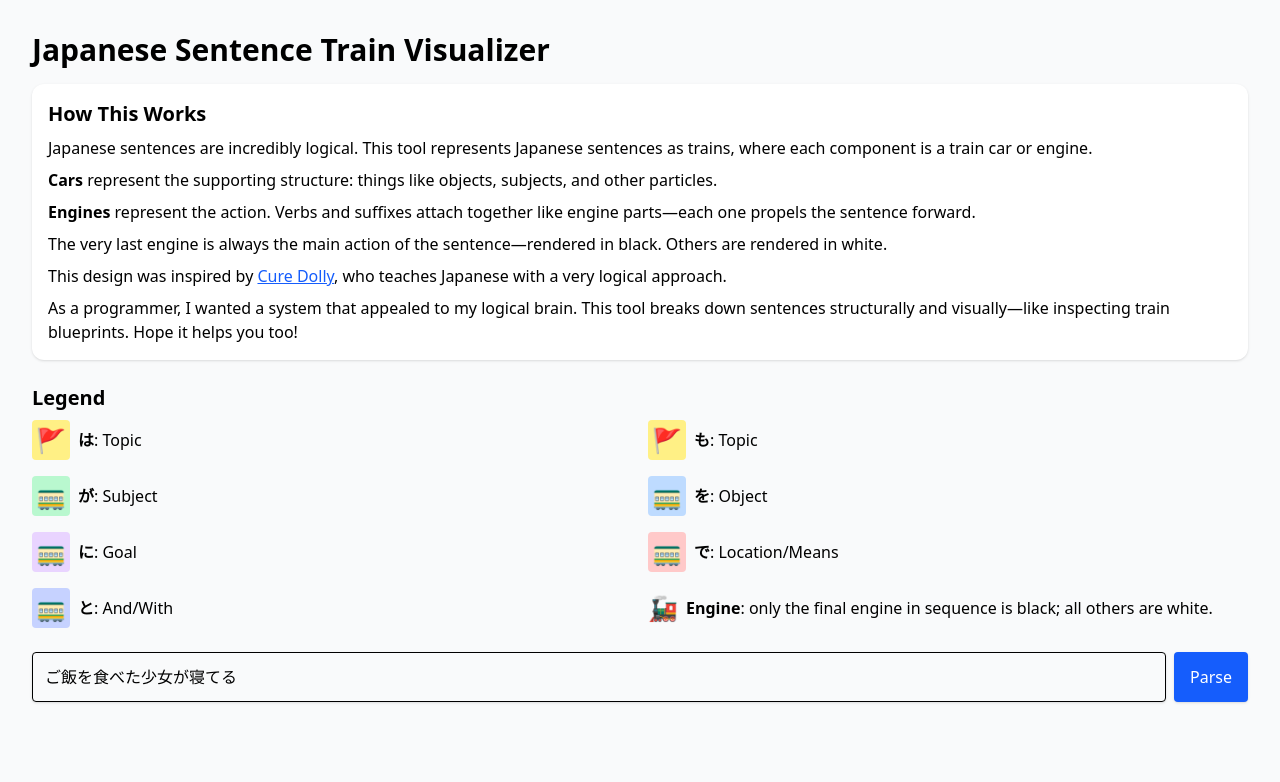
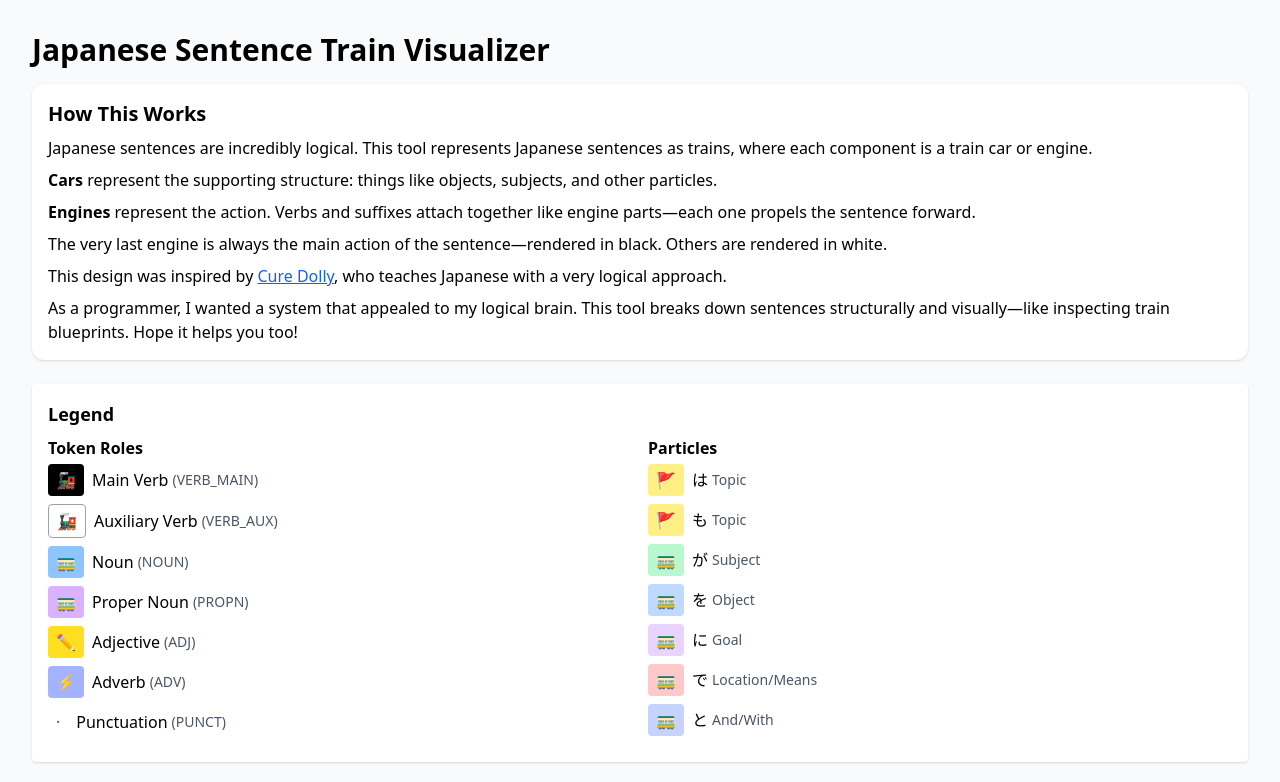
Before and after one commit to KrishivPiduri/clickpocalypse, a React (Vite) app: page /Parse in a window 1280 px wide. Shown: the top 782 px of the page. Built offline with nearby package versions, Linux system fonts and the light colour scheme.

Commit message:
Everything finally works correctly

```diff
--- a/src/ParseSentence.jsx
+++ b/src/ParseSentence.jsx
@@ -1,4 +1,5 @@
 import React, { useState } from 'react';
+import TrainVisualizer from "./TrainVisualizer.jsx";
 
 const particleLegend = {
     'は': { label: 'Topic', color: 'bg-yellow-200', emoji: '🚩', desc: 'Marks the topic.' },
@@ -34,72 +35,70 @@
     </div>
 );
 
-// Engine component: white by default, black if isLast
-const Engine = ({ node, isLast, selectedId, setSelected }) => {
-    const style = isLast ? 'bg-black text-white' : 'bg-white text-black';
-    const handleClick = (e) => {
+export const Engine = ({ engine, isLast, selectedId, setSelected }) => {
+    // black engines will also carry a flag, engine.isBlack
+    const style = engine.isBlack
+        ? 'bg-black text-white'
+        : 'bg-white text-black';
+
+    const handleClick = e => {
         e.stopPropagation();
-        setSelected(selectedId === node.id ? null : node.id);
+        setSelected(selectedId === engine.id ? null : engine.id);
     };
+
     return (
-        <div className={`mx-2 ${selectedId === node.id ? 'border-dashed border-2 rounded-2xl' : ''}`}>
+        <div
+            className={`mx-2 ${selectedId === engine.id ? 'border-dashed border-2 rounded-2xl' : ''}`}
+            onClick={handleClick}
+        >
             <div
                 className={`flex flex-col items-center p-2 rounded-2xl shadow-lg ${style} cursor-pointer`}
-                onClick={handleClick}
             >
                 <span className="text-2xl">🚂</span>
-                <span className="mt-1 font-semibold">{node.text}</span>
-                <span className="text-xs italic">{node.eng}</span>
+                <span className="mt-1 font-semibold">{engine.text}</span>
+                {/* if you have an English gloss you can wire it here */}
+                {engine.eng && <span className="text-xs italic">{engine.eng}</span>}
             </div>
         </div>
     );
 };
 
-// Car component: wraps entire subtree, includes nested cars and engines
-const Car = ({ node, selectedId, setSelected }) => {
-    const legend = particleLegend[node.subtype] || { color: 'bg-gray-200', emoji: '🚃' };
-    const handleClick = (e) => {
+export const Car = ({ car, selectedId, setSelected, particleLegend }) => {
+    const legend = particleLegend[car.type] || { color: 'bg-gray-200', emoji: '🚃' };
+
+    const handleClick = e => {
         e.stopPropagation();
-        setSelected(selectedId === node.id ? null : node.id);
+        setSelected(selectedId === car.id ? null : car.id);
     };
-    // within modifier: separate cars, engines; ensure engines ordered: stems then suffix; suffix last
-    const mod = node.modifier;
-    let modCars = [];
-    let modEngines = [];
-    if (mod) {
-        modCars = mod.cars.filter(c => c.type === 'car');
-        modEngines = mod.cars.filter(c => c.type === 'engine');
-    }
+
+    // if there's a nested_train, split out its engines and cars
+    const nested = car.nested_train;
     return (
         <div className="mx-2 my-1">
-            <div className={`flex flex-row rounded-xl shadow ${legend.color} cursor-pointer`} onClick={handleClick}>
-                {mod && (
+            <div
+                className={`flex flex-row rounded-xl shadow ${legend.color} cursor-pointer`}
+                onClick={handleClick}
+            >
+                {/* render nested train inside this car */}
+                {nested && (
                     <div className="flex items-center px-2 pt-2">
-                        {modCars.map(c => (
-                            <Car key={c.id} node={c} selectedId={selectedId} setSelected={setSelected} />
-                        ))}
-                        <Engine
-                            node={mod}
-                            isLast={modEngines.length === 0}
+                        <SentenceVisualizer
+                            train={nested}
                             selectedId={selectedId}
                             setSelected={setSelected}
+                            particleLegend={particleLegend}
                         />
-                        {modEngines.map((eng, idx) => (
-                            <Engine
-                                key={eng.id}
-                                node={eng}
-                                isLast={idx === modEngines.length - 1}
-                                selectedId={selectedId}
-                                setSelected={setSelected}
-                            />
-                        ))}
                     </div>
                 )}
+
                 <div className="flex items-center p-2" onClick={handleClick}>
                     <span className="text-2xl mr-1">{legend.emoji}</span>
                     <div>
-                        <div className="font-medium">{node.text}</div>
-                        <div className="text-xs italic text-gray-700">{node.eng}</div>
+                        <div className="font-medium">{car.text}</div>
+                        {/* optional gloss */}
+                        {car.eng && (
+                            <div className="text-xs italic text-gray-700">{car.eng}</div>
+                        )}
                     </div>
                 </div>
             </div>
@@ -107,27 +106,64 @@
     );
 };
 
-// SentenceVisualizer: render cars first, then main stem engine, then suffix engines
-const SentenceVisualizer = ({ node, selectedId, setSelected }) => {
-    // separate cars and engines in main clause
-    const clauseCars = node.cars.filter(c => c.type === 'car');
-    const clauseEngines = node.cars.filter(c => c.type === 'engine');
+export const SentenceVisualizer = ({
+                                       train,
+                                       selectedId,
+                                       setSelected,
+                                       particleLegend
+                                   }) => {
+    // main black engine
+    const black = {
+        id: train.black_engine.position,
+        text: train.black_engine.text,
+        eng: train.black_engine.eng,
+        isBlack: true
+    };
+
+    // white engines (auxiliaries)
+    const whites = train.white_engines.map(w => ({
+        id: w.position,
+        text: w.text,
+        eng: w.eng,
+        isBlack: false
+    }));
+
+    // cars
+    const cars = train.cars.map(c => ({
+        id: c.position,
+        text: c.text,
+        eng: c.eng,
+        type: c.type,
+        nested_train: c.nested_train
+    }));
+
     return (
         <div className="flex flex-wrap items-center mt-6">
-            {clauseCars.map(car => (
-                <Car key={car.id} node={car} selectedId={selectedId} setSelected={setSelected} />
+            {/* cars in order */}
+            {cars.map(car => (
+                <Car
+                    key={car.id}
+                    car={car}
+                    selectedId={selectedId}
+                    setSelected={setSelected}
+                    particleLegend={particleLegend}
+                />
             ))}
+
+            {/* black engine */}
             <Engine
-                node={node}
-                isLast={clauseEngines.length === 0}
+                engine={black}
+                isLast={whites.length === 0}
                 selectedId={selectedId}
                 setSelected={setSelected}
             />
-            {clauseEngines.map((eng, idx) => (
+
+            {/* white engines */}
+            {whites.map((eng, idx) => (
                 <Engine
                     key={eng.id}
-                    node={eng}
-                    isLast={idx === clauseEngines.length - 1}
+                    engine={eng}
+                    isLast={idx === whites.length - 1}
                     selectedId={selectedId}
                     setSelected={setSelected}
                 />
@@ -136,25 +172,55 @@
     );
 };
 
-const Legend = () => (
-    <div className="mb-6">
-        <h2 className="text-xl font-semibold mb-2">Legend</h2>
-        <div className="grid grid-cols-2 gap-4">
-            {Object.entries(particleLegend).map(([key, { label, color, emoji }]) => (
-                <div key={key} className="flex items-center">
-                    <span className={`text-2xl mr-2 ${color} p-1 rounded`}>{emoji}</span>
-                    <span><strong>{key}</strong>: {label}</span>
+const Legend = () => {
+    // Role legend definitions matching visualizer
+    const roleLegend = [
+        { role: 'VERB_MAIN', label: 'Main Verb', emoji: '🚂', color: 'bg-black text-white' },
+        { role: 'VERB_AUX', label: 'Auxiliary Verb', emoji: '🚂', color: 'bg-white border border-gray-400 text-black' },
+        { role: 'NOUN', label: 'Noun', emoji: '🚃', color: 'bg-blue-300 text-black' },
+        { role: 'PROPN', label: 'Proper Noun', emoji: '🚃', color: 'bg-purple-300 text-black' },
+        { role: 'ADJ', label: 'Adjective', emoji: '✏️', color: 'bg-yellow-300 text-black' },
+        { role: 'ADV', label: 'Adverb', emoji: '⚡', color: 'bg-indigo-300 text-black' },
+        { role: 'PUNCT', label: 'Punctuation', emoji: '·', color: 'text-gray-600' }
+    ];
+
+    return (
+        <div className="p-4 bg-white shadow rounded mb-4">
+            <h3 className="text-lg font-semibold mb-2">Legend</h3>
+            <div className="grid grid-cols-1 md:grid-cols-2 gap-4">
+                {/* Token Role Legend */}
+                <div>
+                    <h4 className="font-semibold mb-1">Token Roles</h4>
+                    <ul>
+                        {roleLegend.map(({ role, label, emoji, color }) => (
+                            <li key={role} className="flex items-center mb-2">
+                                <span className={`${color} px-2 py-1 rounded mr-2`}>{emoji}</span>
+                                <span className="font-medium mr-1">{label}</span>
+                                <span className="text-sm text-gray-600">({role})</span>
+                            </li>
+                        ))}
+                    </ul>
                 </div>
-            ))}
-            <div className="flex items-center">
-                <span className="text-2xl mr-2">🚂</span>
-                <span><strong>Engine</strong>: only the final engine in sequence is black; all others are white.</span>
+
+                {/* Particle Legend */}
+                <div>
+                    <h4 className="font-semibold mb-1">Particles</h4>
+                    <ul>
+                        {Object.entries(particleLegend).map(([particle, info]) => (
+                            <li key={particle} className="flex items-center mb-2">
+                                <span className={`${info.color} px-2 py-1 rounded mr-2`}>{info.emoji}</span>
+                                <span className="font-medium mr-1">{particle}</span>
+                                <span className="text-sm text-gray-600">{info.label}</span>
+                            </li>
+                        ))}
+                    </ul>
+                </div>
             </div>
         </div>
-    </div>
-);
-
-const Desc = ({ selectedId, descs }) => {
+    );
+};
+const Desc = ({ selectedId, descs, dict }) => {
+    console.log(dict)
     if (!selectedId) return (
         <div className="bg-gray-200 p-4 rounded-2xl my-4">
             <p className="text-xl font-semibold">Click on an engine or car to see description</p>
@@ -163,8 +229,8 @@
 
     const rawDesc = descs[selectedId];
     const lines = rawDesc.split('\n').filter(Boolean);
-
-    const details = [];
+    console.log(dict);
+    const details = [[{reading: dict.data[0].japanese[0].reading, meaning: dict.data.senses[0].english_definitions[0]},0]];
     let extraText = "";
 
     lines.forEach(line => {
@@ -181,13 +247,13 @@
             <div className="space-y-2">
                 {details.map(({ label, value }, idx) => (
                     <div key={idx} className="flex gap-2">
-                        <span className="font-semibold text-gray-700">{label}:</span>
+                        <span className="font-bold text-gray-700">{label}:</span>
                         <span className="text-gray-900">{value}</span>
                     </div>
                 ))}
             </div>
             {extraText && (
-                <p className="mt-4 text-sm text-gray-600 italic">{extraText.trim()}</p>
+                <p className="mt-4 font-bold text-gray-600">{extraText.trim()}</p>
             )}
         </div>
     );
@@ -247,6 +313,7 @@
     const [selectedId, setSelected] = useState(null);
     const [loading, setLoading] = useState(false);
     const [error, setError] = useState(null);
+    const [dict, setDict] = useState({});
 
     const handleChange = (e) => {
         setInput(e.target.value);
@@ -273,7 +340,7 @@
             <h1 className="text-3xl font-bold mb-4">Japanese Sentence Train Visualizer</h1>
             <Instructions />
             <Legend />
-
+            <label className="font-bold">Enter your sentence here:</label>
             <div className="flex mb-4">
                 <input
                     type="text"
@@ -296,13 +363,13 @@
                     Error: {error}
                 </div>
             )}
-
             {parsed && (
                 <>
-                    <SentenceVisualizer node={parsed} selectedId={selectedId} setSelected={setSelected} />
-                    <Desc selectedId={selectedId} descs={descs} />
+                    <p className="my-4">Click on a box to view information about it</p>
+                    <TrainVisualizer segments={parsed} particleLegend={particleLegend} descriptions={descs} setSelectedId={setSelected} setDict={setDict} dict={dict} />
                 </>
             )}
+            <Desc descs={descs} selectedId={selectedId} dict={dict} />
         </div>
     );
 }
--- /dev/null
+++ b/src/TrainVisualizer.jsx
@@ -0,0 +1,111 @@
+import React, {useEffect, useState} from 'react';
+
+const DEFAULT_STYLES = {
+    NOUN: 'bg-blue-300 text-black',
+    PROPN: 'bg-purple-300 text-black',
+    ADJ: 'bg-yellow-300 text-black',
+    ADP: 'bg-green-300 text-black',
+    ADV: 'bg-indigo-300 text-black',
+    AUX: 'bg-gray-400 text-black',
+    CONJ: 'bg-pink-300 text-black',
+    CCONJ: 'bg-pink-400 text-black',
+    DET: 'bg-teal-300 text-black',
+    INTJ: 'bg-red-300 text-black',
+    NUM: 'bg-orange-300 text-black',
+    PART: 'bg-green-200 text-black',
+    PRON: 'bg-red-200 text-black',
+    PUNCT: 'text-gray-600',
+    SCONJ: 'bg-pink-500 text-white',
+    SYM: 'bg-gray-300 text-black',
+    X: 'bg-gray-200 text-black'
+};
+
+const Token = ({ token, particleLegend, setSelectedId, setDict, dict }) => {
+    let style = '';
+    let emoji = '';
+
+    // Fetch data only if the token role is NOUN or PROPN
+    useEffect(() => {
+        if (token.role === 'NOUN' || token.role === 'PROPN') {
+            const fetchData = async () => {
+                try {
+                    const response = await fetch(
+                        `https://beta.jisho.org/api/v1/search/words?keyword=${token.surface}`
+                    );
+                    const result = await response.json();
+                    setDict(result); // Store result in state
+                } catch (error) {
+                    console.error("Error fetching data:", error);
+                }
+            };
+
+            fetchData();
+        }
+    }, [token.role, dict]);
+
+    // Use particleLegend if available
+    if (token.particle && particleLegend && particleLegend[token.particle]) {
+        const entry = particleLegend[token.particle];
+        style = `${entry.color} text-black`;
+        emoji = entry.emoji;
+    } else {
+        if (token.role === 'VERB_MAIN') {
+            style = 'bg-black text-white';
+            emoji = '🚂';
+        } else if (token.role === 'VERB_AUX') {
+            style = 'bg-white border border-gray-400 text-black';
+            emoji = '🚂';
+        } else if (token.role === 'NOUN' || token.role === 'PROPN') {
+            style = 'bg-gray-100 text-black';
+            emoji = '🚃';
+            // Optionally, you can use `apiData` here if needed
+        } else {
+            style = 'bg-gray-100 text-black';
+        }
+    }
+
+    function handleClicked() {
+        setSelectedId(token.id);
+    }
+
+    return (
+        <span className={`inline-block px-2 py-1 m-1 rounded ${style} cursor-pointer`} onClick={handleClicked}>
+            <span className="mr-1">{emoji}</span>
+            {token.surface}
+        </span>
+    );
+};
+
+// Clause component: visually distinguishes modifiers and shows apply_to link
+const Clause = ({ clause, particleLegend, setSelectedId, setDict, dict }) => {
+    return (
+        <div className="inline-block border-dashed border-2 border-blue-500 p-2 m-1 rounded relative">
+            {/* Link label to show which noun this modifies */}
+            <div className="absolute -top-4 left-2 text-sm font-semibold my-2">
+                ↪️ modifies <span className="font-bold">{clause.apply_to}</span>
+            </div>
+            <div className="flex flex-wrap">
+                {clause.tokens.map((t, idx) => (
+                    <Token key={idx} token={t} particleLegend={particleLegend} setSelectedId={setSelectedId} setDict={setDict} dict={dict} />
+                ))}
+            </div>
+        </div>
+    );
+};
+
+// Main Visualizer component
+const SentenceVisualizer = ({ segments, particleLegend, setSelectedId, setDict, dict }) => {
+    return (
+        <div className="flex flex-wrap items-center">
+            {segments.map((seg, idx) => {
+                if (seg.type === 'clause') {
+                    return <Clause key={idx} clause={seg} particleLegend={particleLegend} setSelectedId={setSelectedId} setDict={setDict} dict={dict} />;
+                }
+                // single token segment
+                return <Token key={idx} token={seg} particleLegend={particleLegend} setSelectedId={setSelectedId} setDict={setDict} dict={dict} />;
+            })}
+        </div>
+    );
+};
+
+export default SentenceVisualizer;
```
